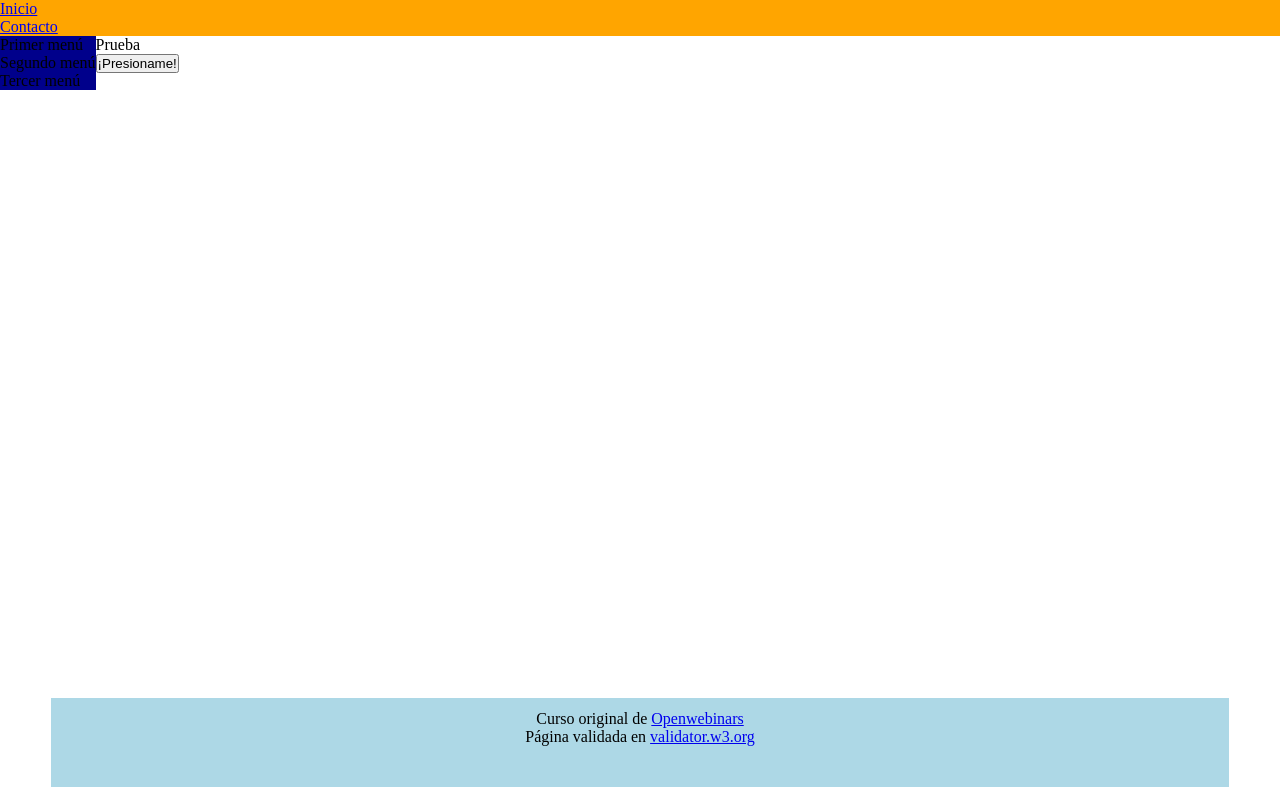
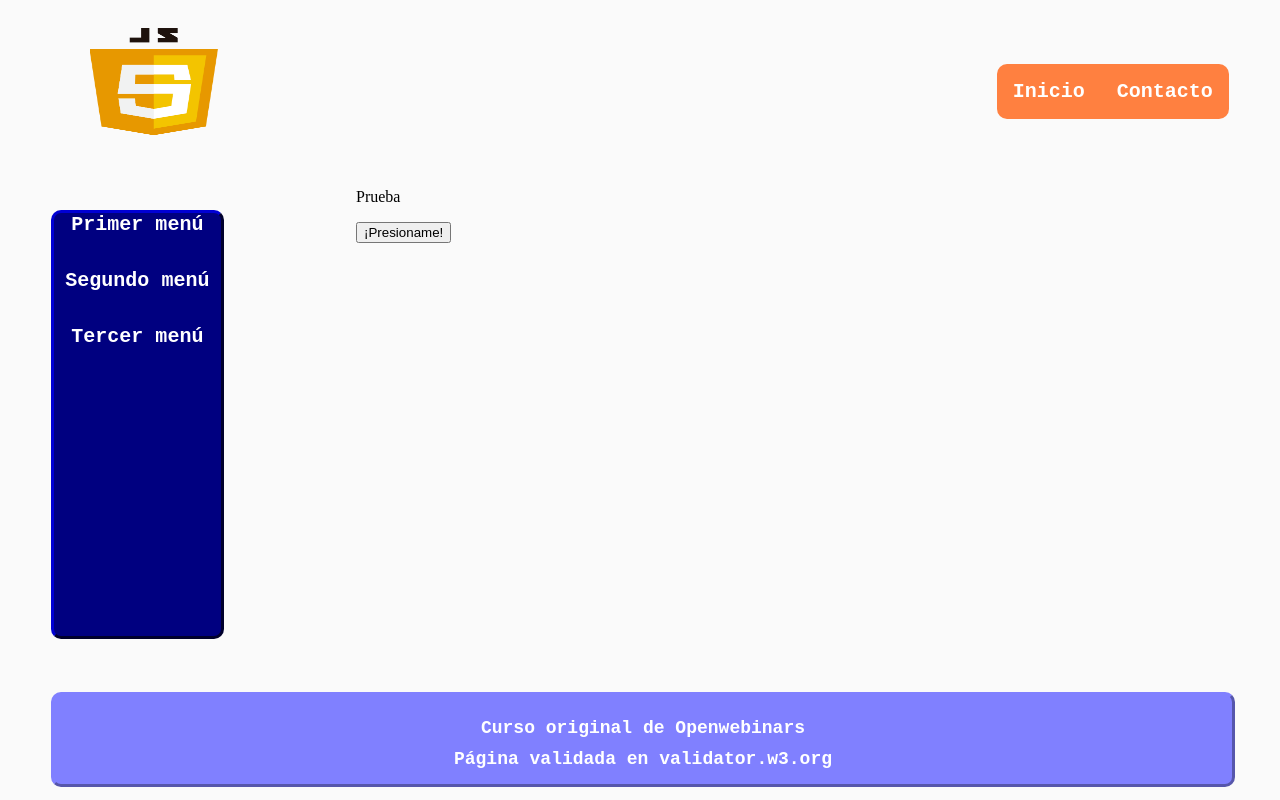
Before and after one commit to 2000ama/HLC_p01, a plain HTML site: page html/index.html in a window 1280 px wide. Drawn offline with Linux system fonts and the light colour scheme.

Commit message:
Cambios en el diseño

```diff
--- a/html/css/index.css
+++ b/html/css/index.css
@@ -1,33 +1,136 @@
 *{
 	margin: 0px;
 	padding: 0px;
+	border-radius: 10px 10px;
+}
+
+html, body {
+	height: 98%;
+	width: 100%;
+}
+
+body {
+	background-color: rgb(250,250,250);
+}
+
+figure {
+	margin-left: 7%;
+	height: 14%;
+	width: 10%;
+	margin-top: 2%;
+}
+
+figure img {
+	height: 100%;
+	width: 100%;
+	padding-top: 1.5%;
+}
+
+nav{
+	margin: 3% 4% 1% 4%;
+	float: right;
+	position: relative;
+	display: inline;
+}
+
+nav ul {
+	list-style-type: none;
+	overflow: hidden;
+	background-color: rgb(255,128,64);
+	float: right;
+	position: relative;
+}
+
+nav li {
+	float: left;
+}
+
+nav li a {
+	display: block;
+	text-align: center;
+	padding: 16px;
+	color: white;
+	text-decoration: none;
+	font-family: "Courier New";
+	font-size: 20px;
+	font-weight: bold;
+}
+
+li a:hover {
+	background-color: rgb(255, 86, 4);
 }
 
 
-
-body {
-  background-color: white;
+aside {
+	float: left;
+	position: relative;
+	display: inline;
+	background-color: rgb(0,0,128);
+	margin: 3% 4% 1% 4%;
+	color: white;
+	height: 55%;
+	width: 13%;
+	border-style: outset;
+	border-color: rgb(0,0,128);
+	margin-top: 6%;
 }
 
-nav {
-	background-color: orange;
-
+aside p{
+	text-align: center;
+	padding-bottom: 20%;
 }
 
-aside {
-	position: relative;
-	float:left;
-	display: in-line;
-	background-color: darkblue;
+aside p a{
+	color: white;
+	text-decoration:none;
+	font-family: "Courier New";
+	font-size: 20px;
+	font-weight: bold;
 }
+
+aside p a:hover{
+	color: rgb(255,128,64);
+}
+
 footer {
 	position: absolute;
     bottom: 0;
 	display: block;
-	background-color: lightblue;
+	background-color: rgb(128,128,255);
+	border-color: rgb(128,128,255);
 	width: 86%;
 	height: 8%;
 	padding: 1% 3% 1% 3%;
 	margin: 3% 4% 1% 4%;
 	text-align: center;
+	border-style: outset;
+	color: white;
 }
+
+footer p a{
+	color: white;
+	text-decoration:none;
+	font-family: "Courier New";
+	font-size: 18px;
+	font-weight: bold;
+	display: inline;
+}
+
+footer p a:hover{
+	color: rgb(255,128,64);
+}
+
+footer p{
+	margin: 1%;
+}
+
+
+
+iframe {
+	width: 72.8%;
+	height: 60%;
+	margin-top: 3%;
+	border: 0px;
+	display: inline;
+	float: right;
+}
--- a/html/index.html
+++ b/html/index.html
@@ -17,19 +17,19 @@
 			<li><a href="#">Contacto</a></li>
 		  </ul>
 		</nav>
+		<figure>
+			<img src="imagenes/logo.png" alt="Logotipo java-script"/>
+		</figure>
 		<aside>
-			<p>Primer menú</p>
-			<p>Segundo menú</p>
-			<p>Tercer menú</p>
+			<p><a href="">Primer menú</a></p>
+			<p><a href="">Segundo menú</a></p>
+			<p><a href="">Tercer menú</a></p>
 		</aside>
-		<section>
-			<p>Prueba</p>
-		</section>
-		<script src="prueba.js"></script>
-		<button onclick="createParagraph()">¡Presioname!</button>
+		<iframe title="Página" src="paginas/inicio.html">
+		</iframe>
 		<footer>
-			<p>Curso original de <a href="https://openwebinars.net/academia/portada/javascript-principiantes/">Openwebinars</a></p>
-			<p>Página validada en <a href="https://validator.w3.org/">validator.w3.org</a></p>
+			<p><a href="https://openwebinars.net/academia/portada/javascript-principiantes/">Curso original de Openwebinars</a></p>
+			<p><a href="https://validator.w3.org/">Página validada en validator.w3.org</a></p>
 		</footer>
 	</body>
 </html>
--- /dev/null
+++ b/html/paginas/inicio.html
@@ -0,0 +1,20 @@
+ <!DOCTYPE html>
+<html lang="es">
+	<head>
+		<meta charset="UTF-8"/>
+		<meta name="description" content="Práctica HLC"/>
+		<meta name="keywords" content="HTML,CSS"/>
+		<meta name="author" content="Antonio Martinez Algar"/>
+		<meta name="author" content="Antonio Jesús Pacheco Tortosa"/>
+		<meta name="viewport" content="width=device-width, initial-scale=1.0"/>
+		<link rel="stylesheet" type="text/css" href="../css/paginas.css"/>
+		<title>Inicio</title>
+	</head>
+	<body>
+		<section>
+			<p>Prueba</p>
+		</section>
+		<script src="../java_script/prueba.js"></script>
+		<button onclick="createParagraph()">¡Presioname!</button>
+	</body>
+</html>
```
Also changed, not shown: html/imagenes/logo.png (added).
